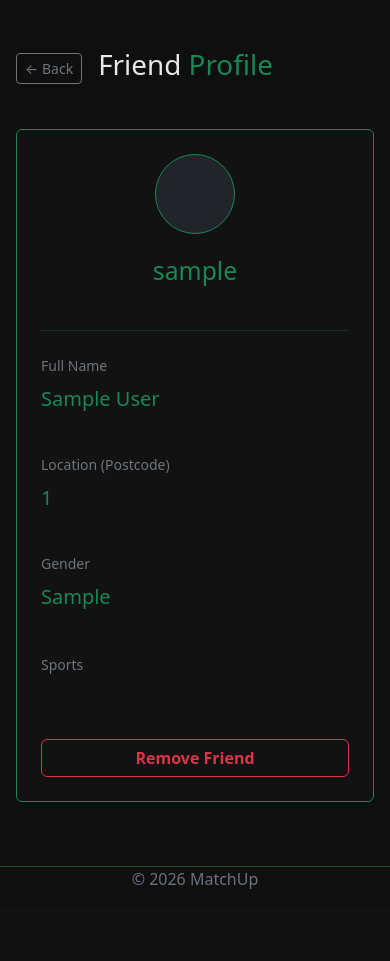
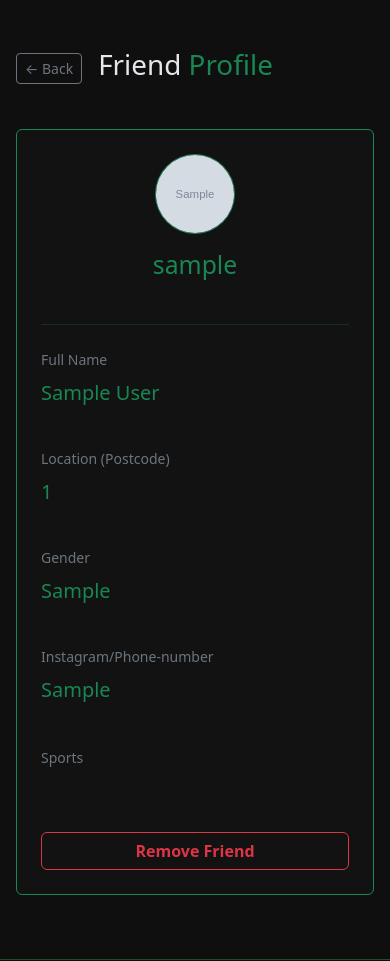
Before and after one commit to Joelolpop/CITS3403-Agile_Web_Dev-Sports_Matchmaking, a Flask app: page /friends/1 in a window 390 px wide. Shown: the part 57-1018 px from the top of the page. Before the commit the page ends 946 px from the top, so only its background shows below. Run offline with Flask 3, Linux system fonts and the light colour scheme; a user stored in the database is signed in; tables that the repository leaves empty hold one stand-in row (values such as "Sample post"); grey boxes marked "Sample" are stand-in pictures; parts of the project's set-up code (start-up, migrations or seed data) failed here and were passed over.

Commit message:
allowing the user to see their friend's instagram/phone-number after click

```diff
--- a/app/templates/friend_data_view.html
+++ b/app/templates/friend_data_view.html
@@ -16,7 +16,16 @@
 
             <div class="text-center mb-4">
                 <div class="rounded-circle bg-dark border border-success d-inline-flex align-items-center justify-content-center mb-3" style="width: 80px; height: 80px;">
-                    <!-- Placeholder for profile picture, can be replaced with an <img> tag if available -->
+                    {% if friend.profile_image %}
+                        <img
+                            src="{{ url_for('static', filename=friend.profile_image) }}"
+                            alt="{{ friend.first_name }} {{ friend.last_name }} profile picture"
+                            class="w-100 h-100 rounded-circle"
+                            style="object-fit: cover;"
+                        >
+                    {% else %}
+                        <span class="text-success fw-bold">{{ friend.first_name[0]|upper }}</span>
+                    {% endif %}
                 </div>
                 <h2 class="mb-1 text-success">{{ friend.username }}</h2>
             </div>
@@ -36,6 +45,10 @@
                     <label class="form-label text-secondary small d-block">Gender</label>
                     <p class="fs-5 text-success">{{ friend.gender }}</p>
                 </div>
+                <div class="col-12 col-md-6">
+                    <label class="form-label text-secondary small d-block">Instagram/Phone-number</label>
+                    <p class="fs-5 text-success">{{ friend.instagram or 'Not shared yet' }}</p>
+                </div>
             </div>
 
             <div class="mt-4">
@@ -53,7 +66,7 @@
                 <div class="col-12">
                     <button type="button"
                             id="removeFriendBtn"
-                            data-friend-id="{{ friend.id }}"
+                            data-friend-id="{{ friend.user_id }}"
                             data-friend-url="{{ url_for('main.friends_list') }}"
                             class="btn btn-outline-danger w-100 fw-semibold">
                         Remove Friend
```
